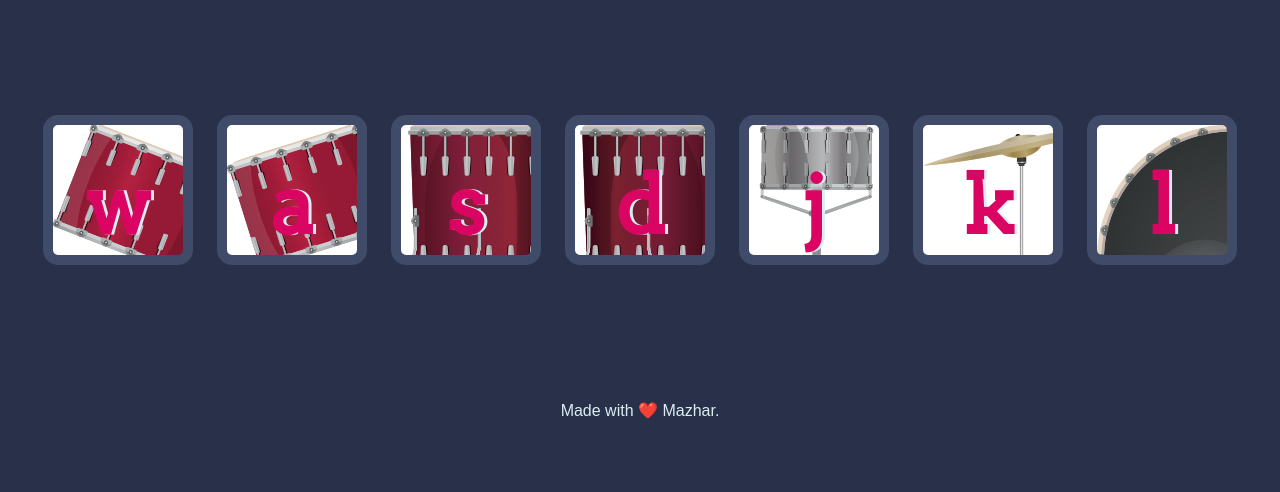
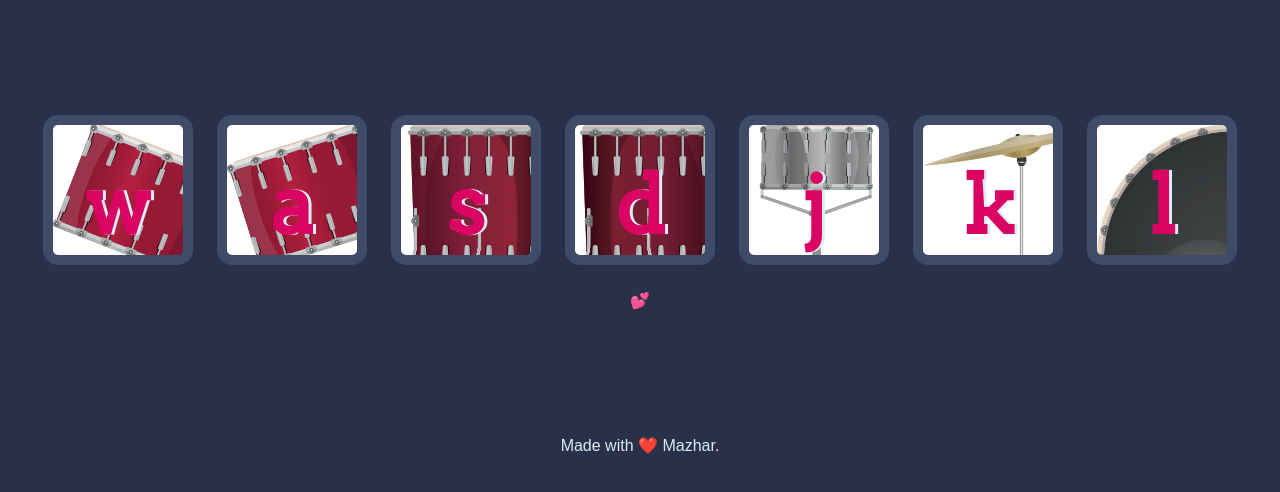
Before and after one commit to M-zhar/MzrDrumKit., a plain HTML site: page index.html in a window 1280 px wide. Shown: the part 174-666 px from the top of the page. Drawn offline with Linux system fonts and the light colour scheme; files whose address does not match are found by name.

Commit message:
Update index.html

```diff
--- a/index.html
+++ b/index.html
@@ -18,6 +18,7 @@
     <button class="j drum">j</button>
     <button class="k drum">k</button>
     <button class="l drum">l</button>
+    <p>💕</p>
   </div>
 
 
```
